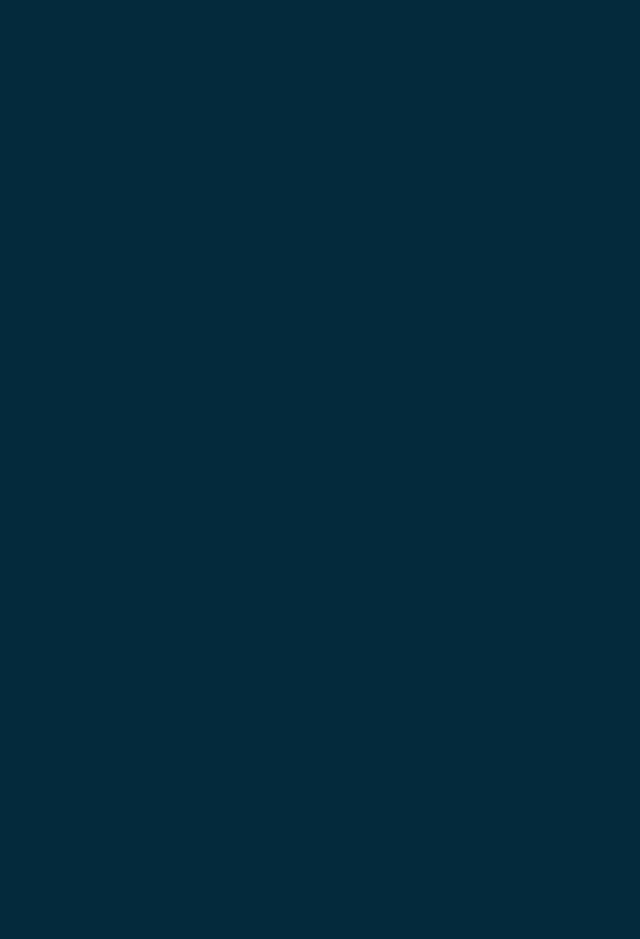
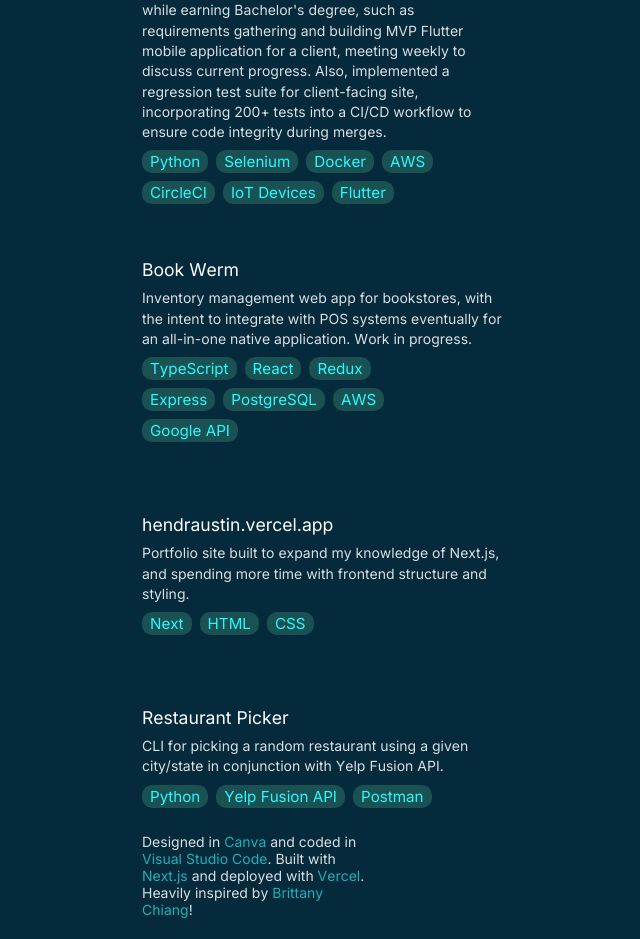
Before and after one commit to hendraustin/hendraustin.github.io, a Next.js app: page / in a window 1280 px wide. Shown: the part 867-1806 px from the top of the page, without its empty margins (498-1138 px from the left). Before the commit the page ends 800 px from the top, so only its background shows below. Built offline with nearby package versions, Linux system fonts and the light colour scheme.

Commit message:
Various CSS changes, fix opacity issue

```diff
--- a/src/app/components/panel.module.css
+++ b/src/app/components/panel.module.css
@@ -2,33 +2,33 @@
     display: flex;
 }
 
-.left_panel {
+.left_panel,
+.right_panel {
     position: sticky;
-    height: 100%;
     width: 50%;
+    top: 0;
+    bottom: 0;
     background-color: transparent;
     box-sizing: border-box;
+    overflow-y: auto;
+}
+
+.left_panel {
+    height: 100%;
+    padding-top: 3rem;
     padding-left: 12rem;
-    padding-top: 3rem;
-    top: 0;
-    bottom: 0;
     left: 0;
-    text-decoration: none;
     z-index: 999;
-    overflow-x: hidden;
-    overflow-y: auto;
 }
 
 .left_panel h1 {
     margin-bottom: 0;
     font-size: 2.5rem;
-    opacity: 1;
 }
 
 .left_panel h2 {
     margin-top: 0;
     margin-bottom: 0;
-    opacity: 1;
 }
 
 .left_panel p {
@@ -65,15 +65,8 @@
 }
 
 .right_panel {
-    position: fixed;
-    width: 50%;
-    top: 0;
-    bottom: 0;
+    position: sticky;
     right: 0;
-    background-color: transparent;
-    box-sizing: border-box;
+    padding-top: 4rem;
     padding-right: 15rem;
-    padding-top: 4rem;
-    overflow-y: auto;
-    scroll-behavior: smooth;
 }
--- a/src/app/components/sections/sections.module.css
+++ b/src/app/components/sections/sections.module.css
@@ -1,6 +1,5 @@
 .about, .experience, .projects, .footer {
     padding-right: 2rem;
-    opacity: .85;
     font-kerning: none;
     font-weight: 400;
     -webkit-font-smoothing: antialiased;
@@ -11,6 +10,7 @@
     font-size: 1rem;
     top: 0;
     line-height: 1.625;
+    opacity: .85;
 }
 
 .experience {
@@ -60,6 +60,7 @@
     padding-top: .5rem;
     line-height: 1.45;
     font-size: .875rem;
+    opacity: .85;
 }
 
 .experience ul,
@@ -77,7 +78,7 @@
 .projects li {
     border: 1px solid none;
     background-color: rgb(26, 82, 84);
-    color: rgb(122, 251, 255);
+    color: rgb(43, 247, 254);
     font-size: .95rem;
     border-radius: 10px;
     margin-right: 0.5rem;
@@ -91,7 +92,6 @@
 .experience a {
     text-decoration: none;
     font-size: 1.2rem;
-    color: white;
 }
 
 .footer {
@@ -100,13 +100,14 @@
     padding-bottom: 2rem;
     padding-right: 10rem;
     font-size: .875rem;
+    opacity: .85;
 }
 
 .footer a,
 .experience a {
     text-decoration: none;
-    color: rgb(36, 201, 207);
-    transition: color 0.5s;
+    color: rgb(36, 201, 207, 1);
+    transition: color 0.25s;
 }
 
 .footer a:visited,
```
